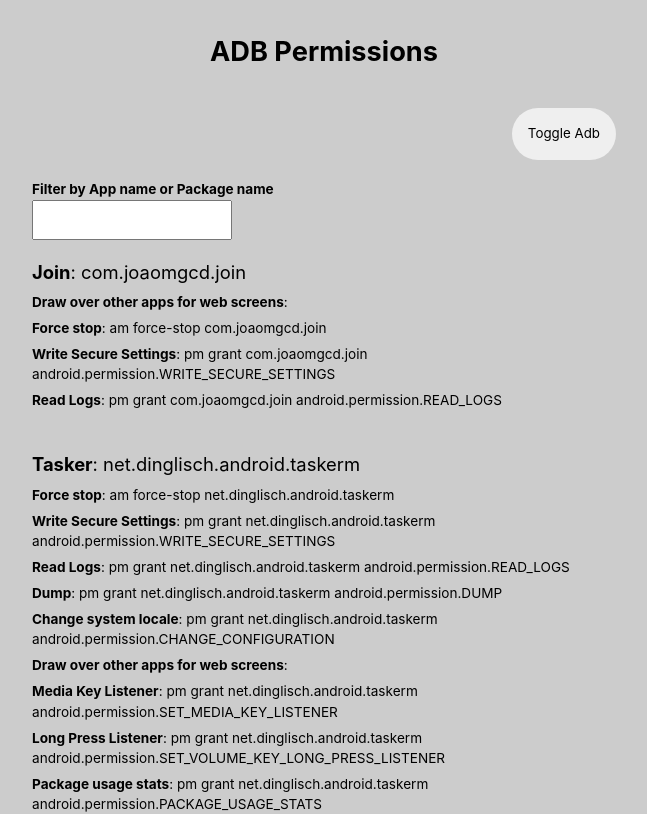
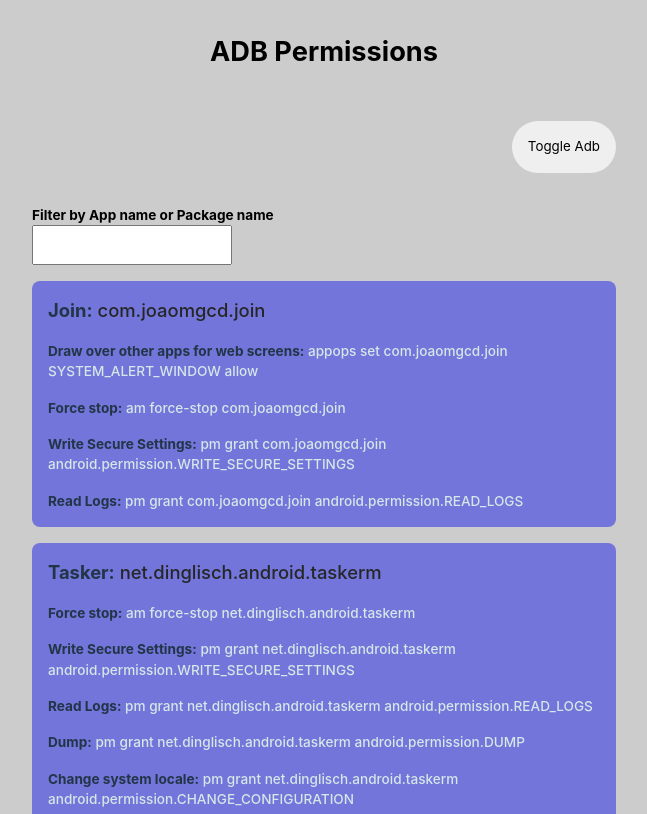
Before and after one commit to Pharma2022/adb-permissions, a React (Vite) app: page / in a window 1280 px wide. Shown: the top 814 px of the page, without its empty margins (316-963 px from the left). Built offline with nearby package versions, Linux system fonts and the light colour scheme.

Commit message:
styles conditional rendering

```diff
--- a/src/components/CopyItem.jsx
+++ b/src/components/CopyItem.jsx
@@ -9,10 +9,10 @@
 
 
 
-    const permissionText=permission?
-     type==='pm grant' ? `${adbVisible?"adb shell":""} ${type} ${packageName} ${permission}`:
-     type==='am'&& `${adbVisible?"adb -d shell":""} ${type}  ${permission} ${packageName}`
-     :packageName
+    const permissionText=!permission? packageName
+    :(type==='pm grant'||type==='appops set' )? `${adbVisible?"adb shell":""} ${type} ${packageName} ${permission}`
+    : type==='am'&&`${adbVisible?"adb -d shell":""} ${type}  ${permission} ${packageName}`
+
 
   const copyItem = async () => {
     await navigator.clipboard.writeText(permissionText);
@@ -23,13 +23,13 @@
 
 
   return (
-    <>
-        <p style={{wordBreak:'break-word'}} onClick={copyItem} className={`name ${className} copy-container`}>
-           <span className='bold'>{name}</span>: <span className='pointer' permission>{permissionText}</span>
+
+        <p style={{wordBreak:'break-word'}} onClick={copyItem} className={` copy-container ${className}`}>
+           <span className='bold name'>{name}:</span> <span className='pointer' permission>{permissionText}</span>
         {isCopied&&
         <span className='copy-button' >Copied!</span>}
         </p>
-    </>
+
 
   );
 };
--- a/src/data.js
+++ b/src/data.js
@@ -50,7 +50,7 @@
 const SYSTEM_ALERT_WINDOW={
   name:'Draw over other apps for web screens',
   permission:"SYSTEM_ALERT_WINDOW allow",
-  'type': 'appopps set'}
+  'type': 'appops set'}
 
 const permissionsArr=[
 { "name":"Join",
--- a/src/index.css
+++ b/src/index.css
@@ -18,6 +18,7 @@
 .pointer:hover{
   transform: scale(.95);
   text-decoration: underline;
+  color: #213547;;
   opacity: 0.7;
 }
 p{
@@ -25,6 +26,7 @@
 }
 .title{
   font-size: 1.15rem;
+  color:#252727
 }
 .bold{
   font-weight: bold;
@@ -47,10 +49,16 @@
 }
 .App{
   font-size: .85rem;
-  gap: .2rem;
+  gap: 1rem;
+  font-weight: 500;
 }
 .copy-item-container{
   padding-block: 1rem;
+  background-color: #7375da;
+  border-radius: .5rem;
+  padding-inline: 1rem;
+  gap:1rem;
+  color:#d5e7e7
   /* border: 1px solid #cccccc; */
 }
 .name{
@@ -95,3 +103,7 @@
   background-color: #213547;
   color: whitesmoke;
 }
+.name{
+color: #213547
+
+}
--- a/src/pages/ADBPermissions.jsx
+++ b/src/pages/ADBPermissions.jsx
@@ -40,7 +40,7 @@
       </div>
 
       {filteredPermissions.map(({ name, packageName, permissions }) => (
-        <div className='copy-item-container' key={name}>
+        <div className='copy-item-container flex-col' key={name}>
           <CopyItem name={name} packageName={packageName} className={'title'} />
           {permissions.map(({ name, permission, type }) => (
             <CopyItem name={name} permission={permission} type={type} packageName={packageName} key={name}
```
